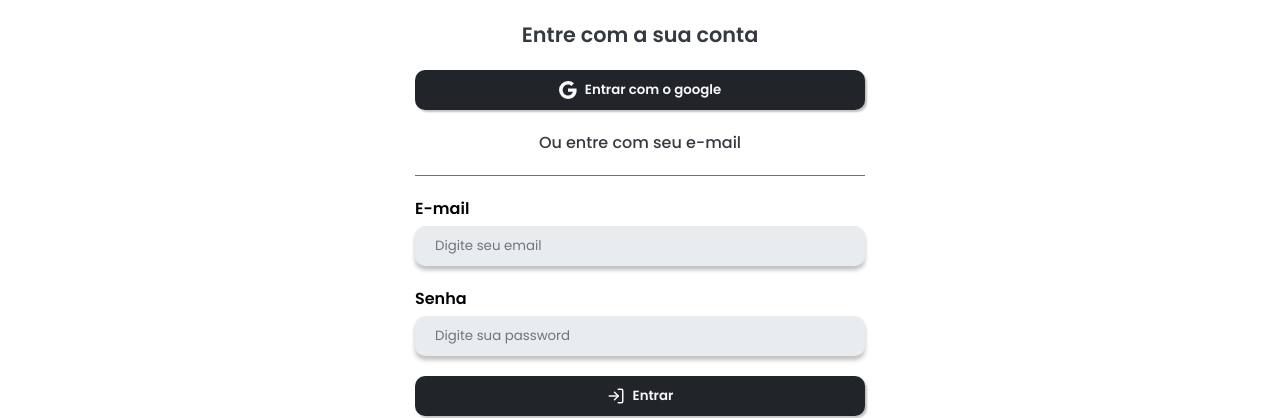
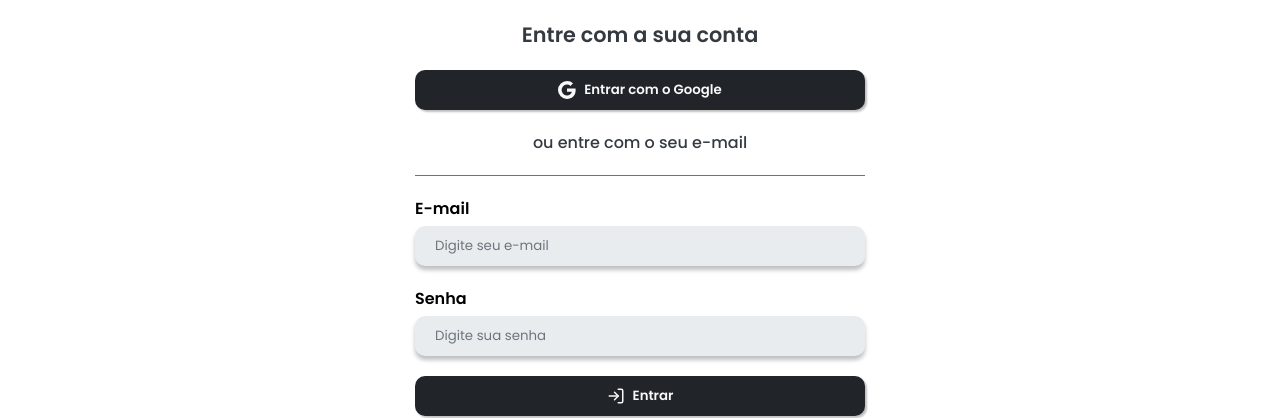
Before and after one commit to wendryuslima/e-commerce, a React (Create React App) app: page /login in a window 1280 px wide. Shown: the part 220-638 px from the top of the page. Built offline with nearby package versions, Linux system fonts and the light colour scheme.

Commit message:
feat: add login

```diff
--- a/src/pages/login/login.page.tsx
+++ b/src/pages/login/login.page.tsx
@@ -1,10 +1,16 @@
 import { BsGoogle } from 'react-icons/bs'
 import { FiLogIn } from 'react-icons/fi'
-import CustomButtom from '../../components/custom-button/custom-button.component'
-import Header from '../../components/header/header.components'
 import { useForm } from 'react-hook-form'
 import validator from 'validator'
 
+// Components
+import CustomButton from '../../components/custom-button/custom-button.component'
+import CustomInput from '../../components/custom-input/custom-input.component'
+
+import InputErrorMessage from '../../components/input-error-message/input-error-message.component'
+import { auth } from '../../config/firebase.config'
+
+// Styles
 import {
   LoginContainer,
   LoginContent,
@@ -12,37 +18,68 @@ import {
   LoginInputConteiner,
   LoginSubtitle
 } from './login.style'
-import CustomInput from '../../components/custom-input/custom-input.component'
-import { InputErrorMessageContainer } from '../../components/input-error-message/input-error-message.style'
+import Header from '../../components/header/header.components'
+import {
+  AuthError,
+  AuthErrorCodes,
+  signInWithEmailAndPassword
+} from 'firebase/auth'
+import { error } from 'console'
+
+interface LoginForm {
+  email: string
+  password: string
+}
 
 const LoginPage = () => {
   const {
     register,
     handleSubmit,
+    setError,
     formState: { errors }
-  } = useForm()
+  } = useForm<LoginForm>()
 
-  const handleSubmitPress = (data: any) => {
-    console.log({ data })
+  const handleSubmitPress = async (data: LoginForm) => {
+    try {
+      const userCredentials = await signInWithEmailAndPassword(
+        auth,
+        data.email,
+        data.password
+      )
+
+      console.log({ userCredentials })
+    } catch (error) {
+      const _error = error as AuthError
+
+      if (_error.code === AuthErrorCodes.INVALID_PASSWORD) {
+        return setError('password', { type: 'invalid' })
       }
+
+      if (_error.code === AuthErrorCodes.USER_DELETED) {
+        return setError('email', { type: 'notFound' })
+      }
+    }
+  }
+
   return (
     <>
       <Header />
+
       <LoginContainer>
         <LoginContent>
           <LoginHeadline>Entre com a sua conta</LoginHeadline>
 
-          <CustomButtom startIcon={<BsGoogle size={18} />}>
-            Entrar com o google
-          </CustomButtom>
+          <CustomButton startIcon={<BsGoogle size={18} />}>
+            Entrar com o Google
+          </CustomButton>
 
-          <LoginSubtitle>Ou entre com seu e-mail</LoginSubtitle>
+          <LoginSubtitle>ou entre com o seu e-mail</LoginSubtitle>
 
           <LoginInputConteiner>
             <p>E-mail</p>
             <CustomInput
               hasError={!!errors?.email}
-              placeholder='Digite seu email'
+              placeholder='Digite seu e-mail'
               {...register('email', {
                 required: true,
                 validate: (value) => {
@@ -52,36 +89,43 @@ const LoginPage = () => {
             />
 
             {errors?.email?.type === 'required' && (
-              <InputErrorMessageContainer>
-                O email é obrigatório
-              </InputErrorMessageContainer>
+              <InputErrorMessage>O e-mail é obrigatório.</InputErrorMessage>
+            )}
+            {errors?.email?.type === 'notFound' && (
+              <InputErrorMessage>O e-mail não foi encontrado.</InputErrorMessage>
             )}
 
-
+            {errors?.email?.type === 'validate' && (
+              <InputErrorMessage>
+                Por favor, insira um e-mail válido.
+              </InputErrorMessage>
+            )}
           </LoginInputConteiner>
 
           <LoginInputConteiner>
             <p>Senha</p>
             <CustomInput
+              hasError={!!errors?.password}
+              placeholder='Digite sua senha'
               type='password'
-              hasError={!!errors?.password}
-              placeholder='Digite sua password'
               {...register('password', { required: true })}
             />
 
             {errors?.password?.type === 'required' && (
-              <InputErrorMessageContainer>
-                A senha é obrigatória.
-              </InputErrorMessageContainer>
+              <InputErrorMessage>A senha é obrigatória.</InputErrorMessage>
+            )}
+
+            {errors?.password?.type === 'invalid' && (
+              <InputErrorMessage>Senha incorreta.</InputErrorMessage>
             )}
           </LoginInputConteiner>
 
-          <CustomButtom
+          <CustomButton
             startIcon={<FiLogIn size={18} />}
             onClick={() => handleSubmit(handleSubmitPress)()}
           >
             Entrar
-          </CustomButtom>
+          </CustomButton>
         </LoginContent>
       </LoginContainer>
     </>
```
Lines whose indentation alone changed are shown as unchanged.
